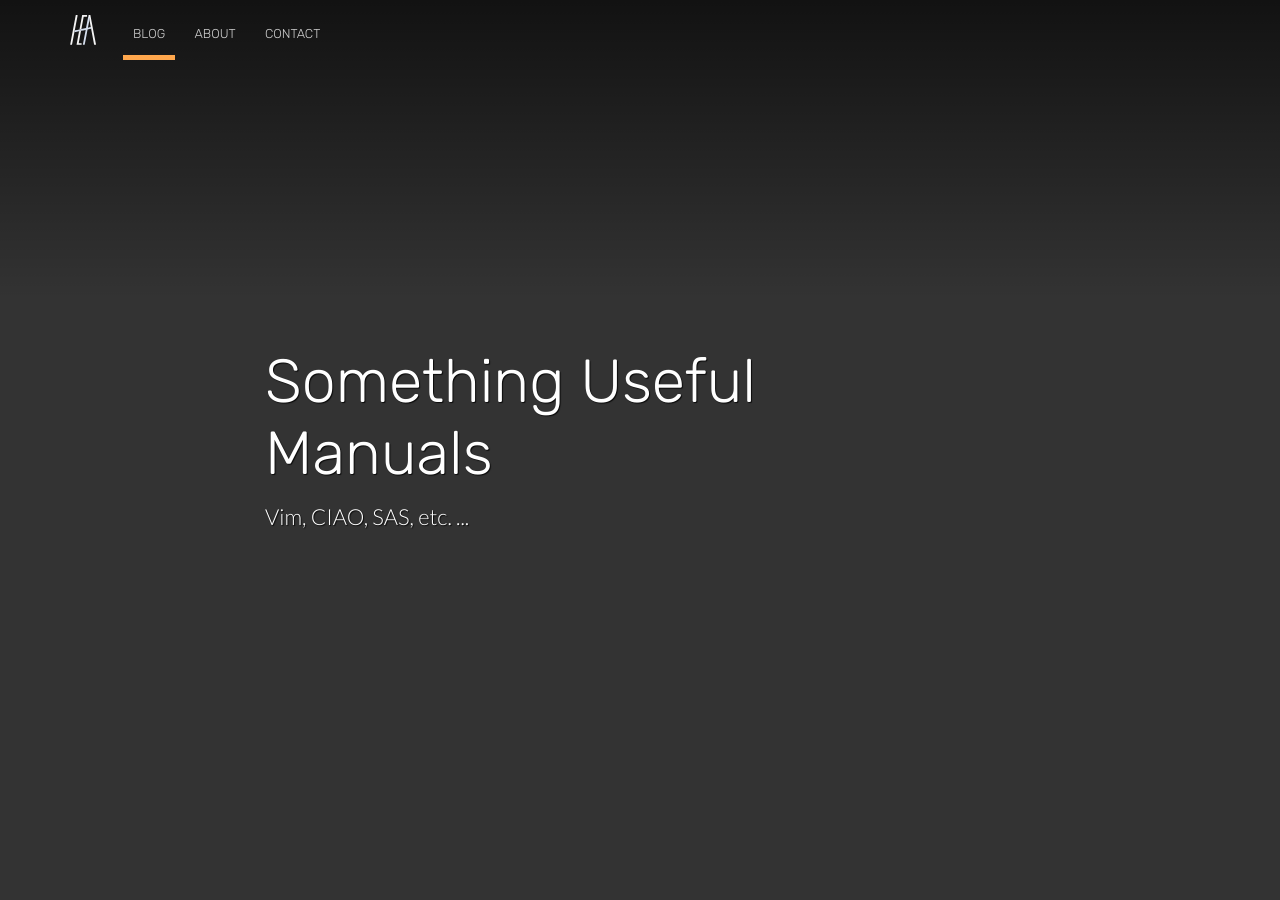
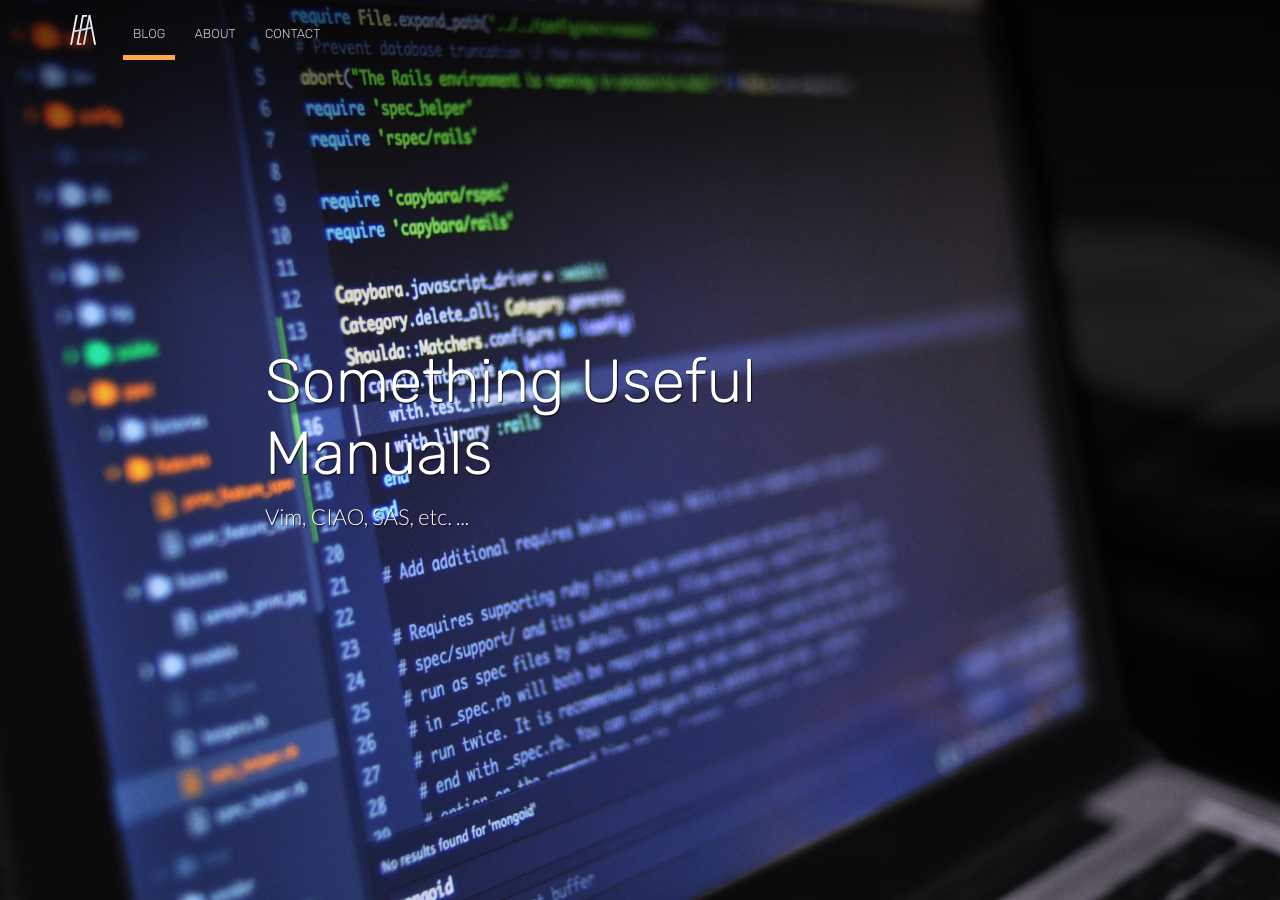
Before and after one commit to HighEnergyAstrophysics/HighEnergyAstrophysics.github.io, a Jekyll site: the page built from blog/index.html, in a window 1280 px wide and 900 px high. Built offline with Jekyll 4.4.1, drawn with Linux system fonts in a browser that asks for light colours; nearby versions of some CDN libraries; the list of posts is cut into pages by our own code.

Commit message:
blog back path

```diff
--- a/blog/index.html
+++ b/blog/index.html
@@ -1,7 +1,7 @@
 ---
 title: Blog
 description: Keep up with the latest news.
-image: images/blog_back.jpg
+image: ../images/blog_back.jpg
 ---
 
 <section class="hero" style="background-image: url({% include relative-src.html src=page.image %})">
```
